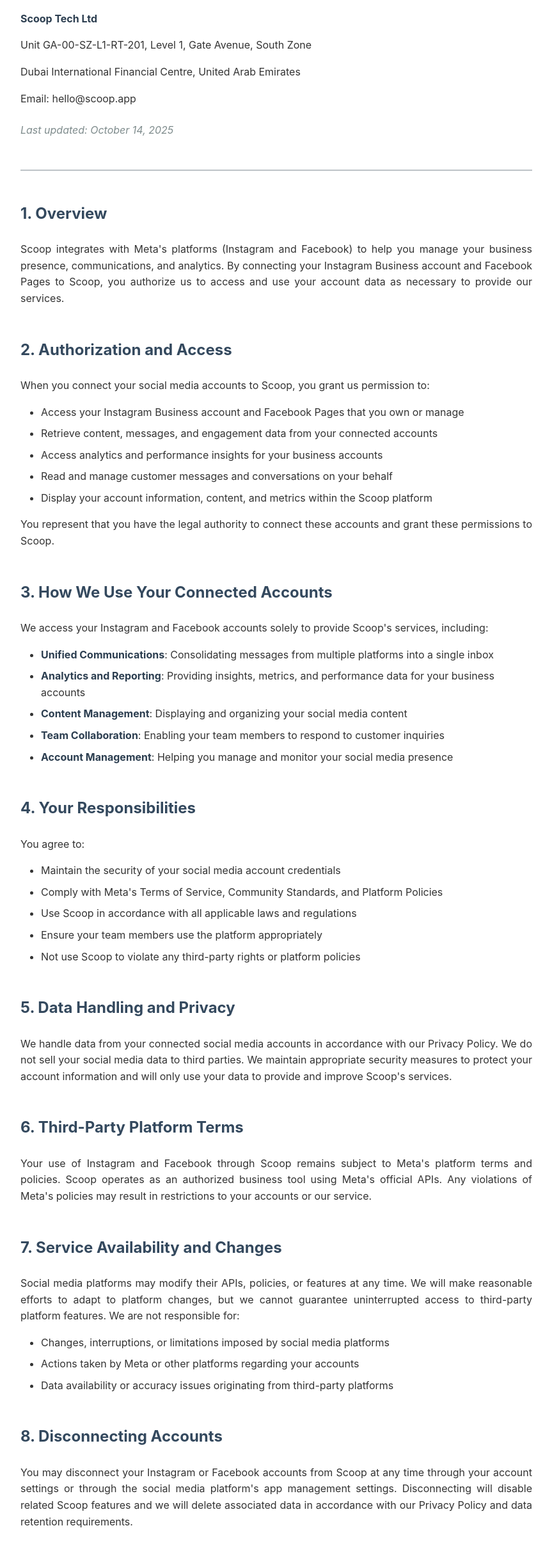
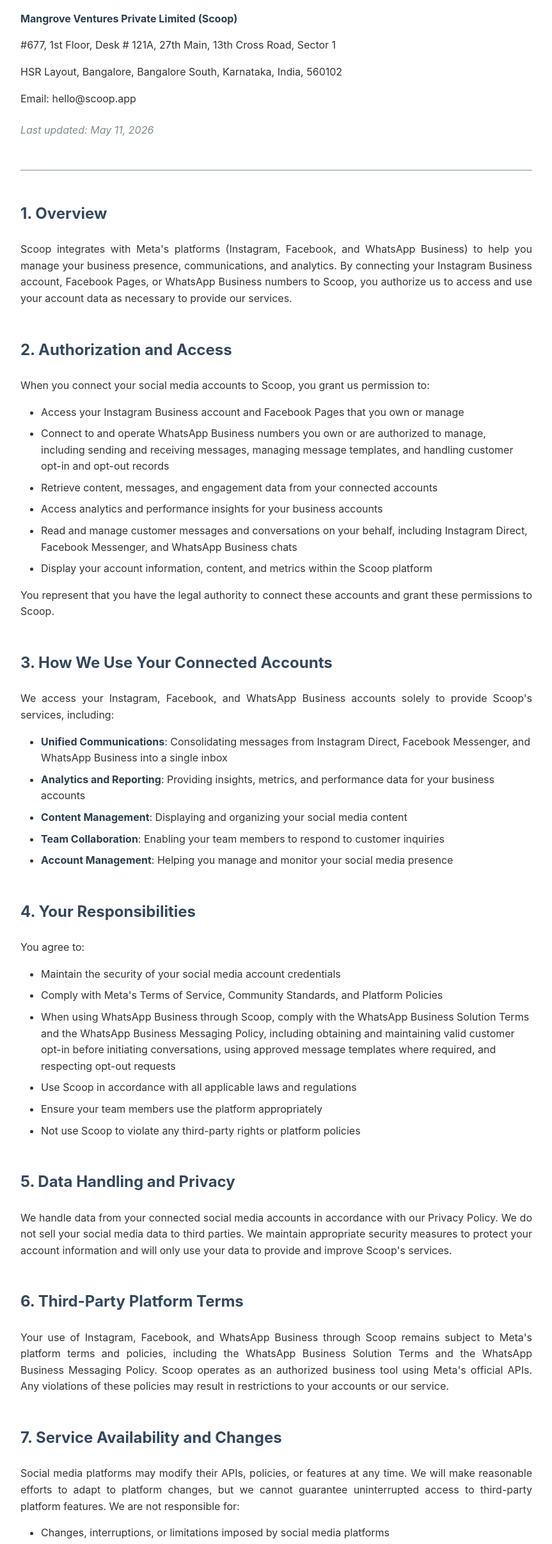
Before and after one commit to scoop-app/scoop-app.github.io, a plain HTML site: page terms-of-service.html in a window 1280 px wide. Shown: the part 147-2560 px from the top of the page at 64% size, without its empty margins (208-1071 px from the left). Drawn offline with Linux system fonts and the light colour scheme.

Commit message:
Update legal entity & add terms for whatsapp for business

```diff
--- a/terms-of-service.html
+++ b/terms-of-service.html
@@ -3,7 +3,7 @@
 <head>
     <meta charset="UTF-8">
     <meta name="viewport" content="width=device-width, initial-scale=1.0">
-    <title>Terms and Conditions & Privacy Policy - Scoop Tech Ltd</title>
+    <title>Terms Of Service</title>
     <style>
         body {
             font-family: -apple-system, BlinkMacSystemFont, 'Segoe UI', Roboto, Oxygen, Ubuntu, Cantarell, sans-serif;
@@ -107,19 +107,19 @@
     <h1>Terms of Service</h1>
 
     <div class="company-info">
-        <p><strong>Scoop Tech Ltd</strong></p>
-        <p>Unit GA-00-SZ-L1-RT-201, Level 1, Gate Avenue, South Zone</p>
-        <p>Dubai International Financial Centre, United Arab Emirates</p>
+        <p><strong>Mangrove Ventures Private Limited (Scoop)</strong></p>
+        <p>#677, 1st Floor, Desk # 121A, 27th Main, 13th Cross Road, Sector 1</p>
+        <p>HSR Layout, Bangalore, Bangalore South, Karnataka, India, 560102</p>
         <p>Email: hello@scoop.app</p>
     </div>
 
-    <p class="last-updated"><em>Last updated: October 14, 2025</em></p>
+    <p class="last-updated"><em>Last updated: May 11, 2026</em></p>
 
     <hr>
 
     <div class="section">
         <h2>1. Overview</h2>
-        <p>Scoop integrates with Meta's platforms (Instagram and Facebook) to help you manage your business presence, communications, and analytics. By connecting your Instagram Business account and Facebook Pages to Scoop, you authorize us to access and use your account data as necessary to provide our services.</p>
+        <p>Scoop integrates with Meta's platforms (Instagram, Facebook, and WhatsApp Business) to help you manage your business presence, communications, and analytics. By connecting your Instagram Business account, Facebook Pages, or WhatsApp Business numbers to Scoop, you authorize us to access and use your account data as necessary to provide our services.</p>
     </div>
 
     <div class="section">
@@ -127,9 +127,10 @@
         <p>When you connect your social media accounts to Scoop, you grant us permission to:</p>
         <ul>
             <li>Access your Instagram Business account and Facebook Pages that you own or manage</li>
+            <li>Connect to and operate WhatsApp Business numbers you own or are authorized to manage, including sending and receiving messages, managing message templates, and handling customer opt-in and opt-out records</li>
             <li>Retrieve content, messages, and engagement data from your connected accounts</li>
             <li>Access analytics and performance insights for your business accounts</li>
-            <li>Read and manage customer messages and conversations on your behalf</li>
+            <li>Read and manage customer messages and conversations on your behalf, including Instagram Direct, Facebook Messenger, and WhatsApp Business chats</li>
             <li>Display your account information, content, and metrics within the Scoop platform</li>
         </ul>
         <p>You represent that you have the legal authority to connect these accounts and grant these permissions to Scoop.</p>
@@ -137,9 +138,9 @@
 
     <div class="section">
         <h2>3. How We Use Your Connected Accounts</h2>
-        <p>We access your Instagram and Facebook accounts solely to provide Scoop's services, including:</p>
+        <p>We access your Instagram, Facebook, and WhatsApp Business accounts solely to provide Scoop's services, including:</p>
         <ul>
-            <li><strong>Unified Communications</strong>: Consolidating messages from multiple platforms into a single inbox</li>
+            <li><strong>Unified Communications</strong>: Consolidating messages from Instagram Direct, Facebook Messenger, and WhatsApp Business into a single inbox</li>
             <li><strong>Analytics and Reporting</strong>: Providing insights, metrics, and performance data for your business accounts</li>
             <li><strong>Content Management</strong>: Displaying and organizing your social media content</li>
             <li><strong>Team Collaboration</strong>: Enabling your team members to respond to customer inquiries</li>
@@ -153,6 +154,7 @@
         <ul>
             <li>Maintain the security of your social media account credentials</li>
             <li>Comply with Meta's Terms of Service, Community Standards, and Platform Policies</li>
+            <li>When using WhatsApp Business through Scoop, comply with the WhatsApp Business Solution Terms and the WhatsApp Business Messaging Policy, including obtaining and maintaining valid customer opt-in before initiating conversations, using approved message templates where required, and respecting opt-out requests</li>
             <li>Use Scoop in accordance with all applicable laws and regulations</li>
             <li>Ensure your team members use the platform appropriately</li>
             <li>Not use Scoop to violate any third-party rights or platform policies</li>
@@ -166,7 +168,7 @@
 
     <div class="section">
         <h2>6. Third-Party Platform Terms</h2>
-        <p>Your use of Instagram and Facebook through Scoop remains subject to Meta's platform terms and policies. Scoop operates as an authorized business tool using Meta's official APIs. Any violations of Meta's policies may result in restrictions to your accounts or our service.</p>
+        <p>Your use of Instagram, Facebook, and WhatsApp Business through Scoop remains subject to Meta's platform terms and policies, including the WhatsApp Business Solution Terms and the WhatsApp Business Messaging Policy. Scoop operates as an authorized business tool using Meta's official APIs. Any violations of these policies may result in restrictions to your accounts or our service.</p>
     </div>
 
     <div class="section">
@@ -181,7 +183,7 @@
 
     <div class="section">
         <h2>8. Disconnecting Accounts</h2>
-        <p>You may disconnect your Instagram or Facebook accounts from Scoop at any time through your account settings or through the social media platform's app management settings. Disconnecting will disable related Scoop features and we will delete associated data in accordance with our Privacy Policy and data retention requirements.</p>
+        <p>You may disconnect your Instagram, Facebook, or WhatsApp Business accounts from Scoop at any time through your account settings, through the social media platform's app management settings, or — for WhatsApp Business numbers — via WhatsApp Business Manager or Meta Business Suite. Disconnecting will disable related Scoop features and we will delete associated data in accordance with our Privacy Policy and data retention requirements.</p>
     </div>
 
     <div class="section">
```
Also changed, not shown: index.html (+2 -2 lines), privacy-policy.html (+22 -10 lines).
